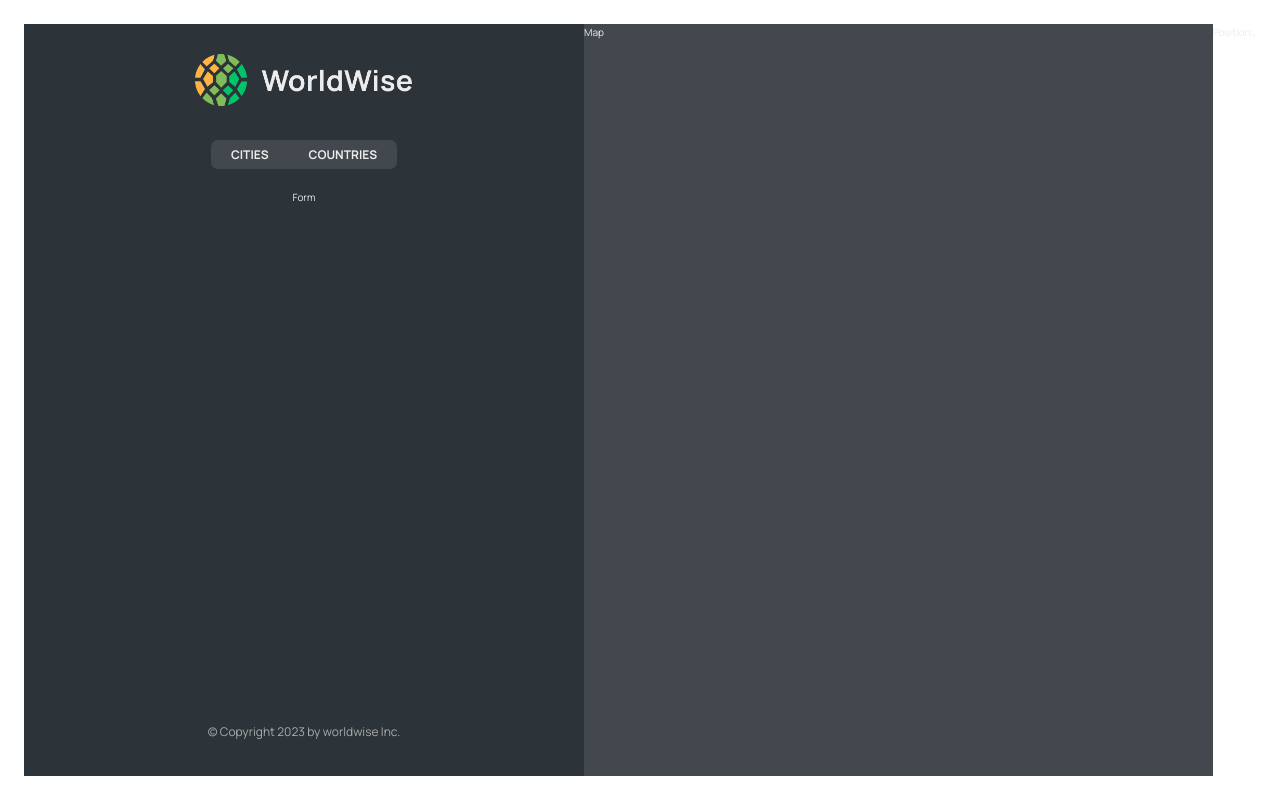
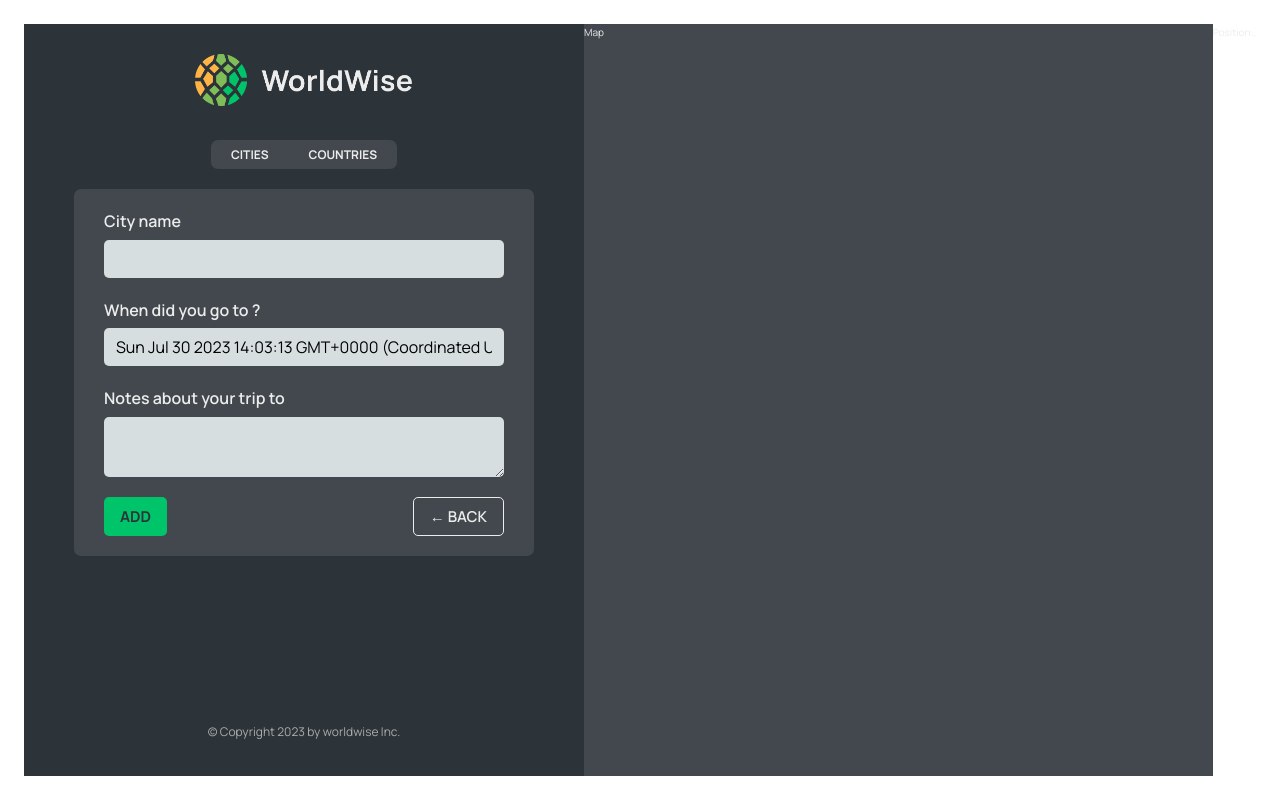
Before and after one commit to alimohamed33/worldwise, a React (Vite) app: page /app/form in a window 1280 px wide. Built offline with nearby package versions, Linux system fonts and the light colour scheme; data requests are answered from the project's data file.

Commit message:
make programatic navigate

```diff
--- a/src/App.jsx
+++ b/src/App.jsx
@@ -1,17 +1,18 @@
-import { useEffect, useState } from "react";
-import { BrowserRouter, Route, Routes } from "react-router-dom";
+import { useEffect, useState } from 'react';
+import { BrowserRouter, Navigate, Route, Routes } from 'react-router-dom';
 
-import Homepage from "./pages/Homepage";
-import Pricing from "./pages/Pricing";
-import Product from "./pages/Product";
-import Login from "./pages/Login";
-import AppLayout from "./pages/AppLayout";
-import PageNotFound from "./pages/PageNotFound";
-import CityList from "./components/CityList";
-import CountryList from "./components/CountryList";
-import City from "./components/City";
+import Homepage from './pages/Homepage';
+import Pricing from './pages/Pricing';
+import Product from './pages/Product';
+import Login from './pages/Login';
+import AppLayout from './pages/AppLayout';
+import PageNotFound from './pages/PageNotFound';
+import CityList from './components/CityList';
+import CountryList from './components/CountryList';
+import City from './components/City';
+import Form from './components/Form';
 
-const BASE_URL = "http://localhost:9000/";
+const BASE_URL = 'http://localhost:9000/';
 
 function App() {
   const [cities, setCities] = useState([]);
@@ -26,7 +27,7 @@
 
         setCities(data);
       } catch {
-        alert("There was an error loading data...");
+        alert('There was an error loading data...');
       } finally {
         setIsLoading(false);
       }
@@ -42,10 +43,7 @@
         <Route path="product" element={<Product />} />
         <Route path="login" element={<Login />} />
         <Route path="app" element={<AppLayout />}>
-          <Route
-            index
-            element={<CityList cities={cities} isLoading={isLoading} />}
-          />
+          <Route index element={<Navigate replace to="cities" />} />
           <Route
             path="cities"
             element={<CityList cities={cities} isLoading={isLoading} />}
@@ -55,7 +53,7 @@
             path="countries"
             element={<CountryList cities={cities} isLoading={isLoading} />}
           />
-          <Route path="form" element={<p>Form</p>} />
+          <Route path="form" element={<Form />} />
         </Route>
         <Route path="*" element={<PageNotFound />} />
       </Routes>
--- /dev/null
+++ b/src/components/Button.jsx
@@ -0,0 +1,11 @@
+import styles from './Button.module.css';
+
+function Button({ children, onClick, type }) {
+  return (
+    <button onClick={onClick} className={`${styles.btn} ${styles[type]}`}>
+      {children}
+    </button>
+  );
+}
+
+export default Button;
--- a/src/components/CountryList.jsx
+++ b/src/components/CountryList.jsx
@@ -19,7 +19,7 @@
   return (
     <ul className={styles.countryList}>
       {countries.map((country) => (
-        <CountryItem country={country} />
+        <CountryItem country={country} key={country.country} />
       ))}
     </ul>
   );
--- a/src/components/Form.jsx
+++ b/src/components/Form.jsx
@@ -1,22 +1,26 @@
 // "https://api.bigdatacloud.net/data/reverse-geocode-client?latitude=0&longitude=0"
 
-import { useState } from "react";
+import { useState } from 'react';
 
-import styles from "./Form.module.css";
+import styles from './Form.module.css';
+import Button from './Button';
+import { useNavigate } from 'react-router-dom';
 
 export function convertToEmoji(countryCode) {
   const codePoints = countryCode
     .toUpperCase()
-    .split("")
+    .split('')
     .map((char) => 127397 + char.charCodeAt());
   return String.fromCodePoint(...codePoints);
 }
 
 function Form() {
-  const [cityName, setCityName] = useState("");
-  const [country, setCountry] = useState("");
+  const navigate = useNavigate();
+
+  const [cityName, setCityName] = useState('');
+  const [country, setCountry] = useState('');
   const [date, setDate] = useState(new Date());
-  const [notes, setNotes] = useState("");
+  const [notes, setNotes] = useState('');
 
   return (
     <form className={styles.form}>
@@ -49,8 +53,16 @@
       </div>
 
       <div className={styles.buttons}>
-        <button>Add</button>
-        <button>&larr; Back</button>
+        <Button type="primary">Add</Button>
+        <Button
+          type="back"
+          onClick={(e) => {
+            e.preventDefault();
+            navigate(-1);
+          }}
+        >
+          &larr; Back
+        </Button>
       </div>
     </form>
   );
--- a/src/components/Map.jsx
+++ b/src/components/Map.jsx
@@ -1,14 +1,18 @@
-import { useSearchParams } from 'react-router-dom';
+import { useNavigate, useSearchParams } from 'react-router-dom';
 import styles from './Map.module.css';
 
 function Map() {
+  const navigate = useNavigate();
+
   const [searchParams, setSearchParams] = useSearchParams();
   const lat = searchParams.get('lat');
   const lng = searchParams.get('lng');
 
   return (
     <>
-      <div className={styles.mapContainer}>Map</div>
+      <div className={styles.mapContainer} onClick={() => navigate('Form')}>
+        Map
+      </div>
       <p>
         Position:{lat}, {lng}
       </p>
```
